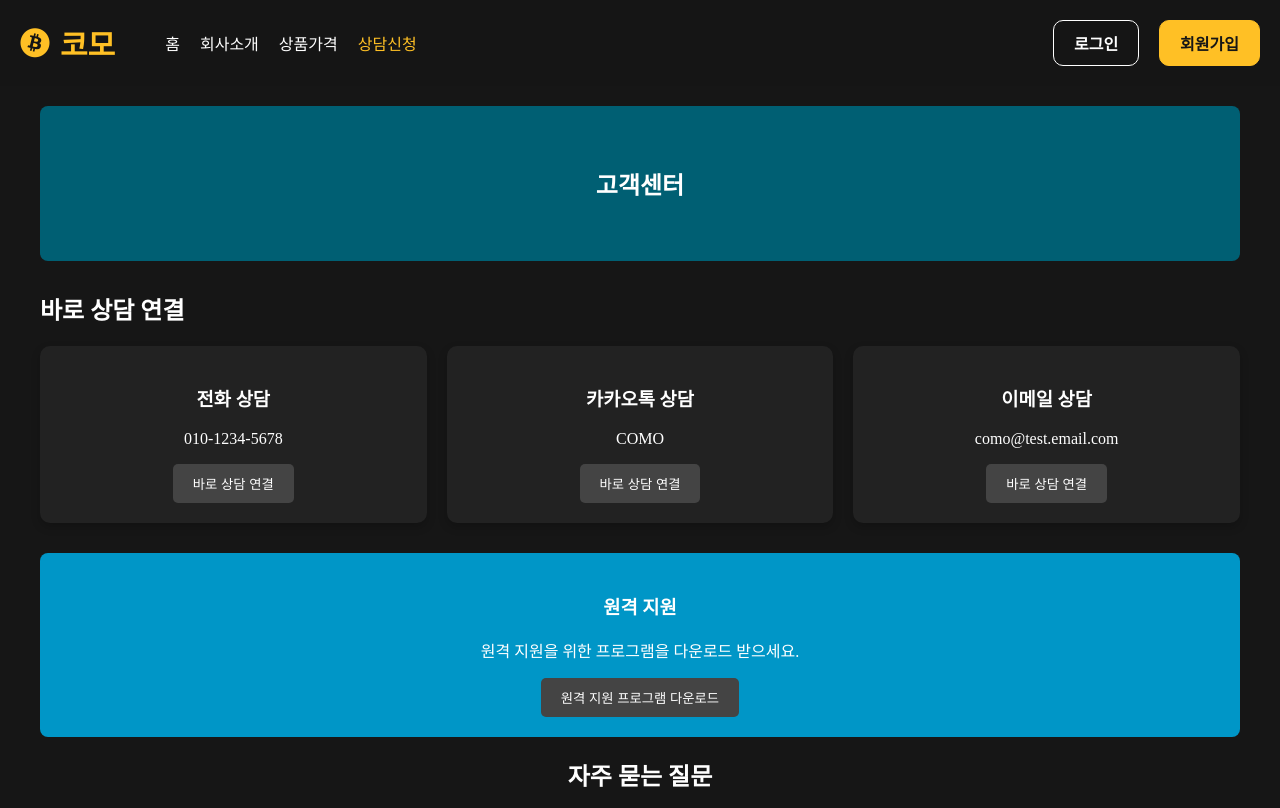
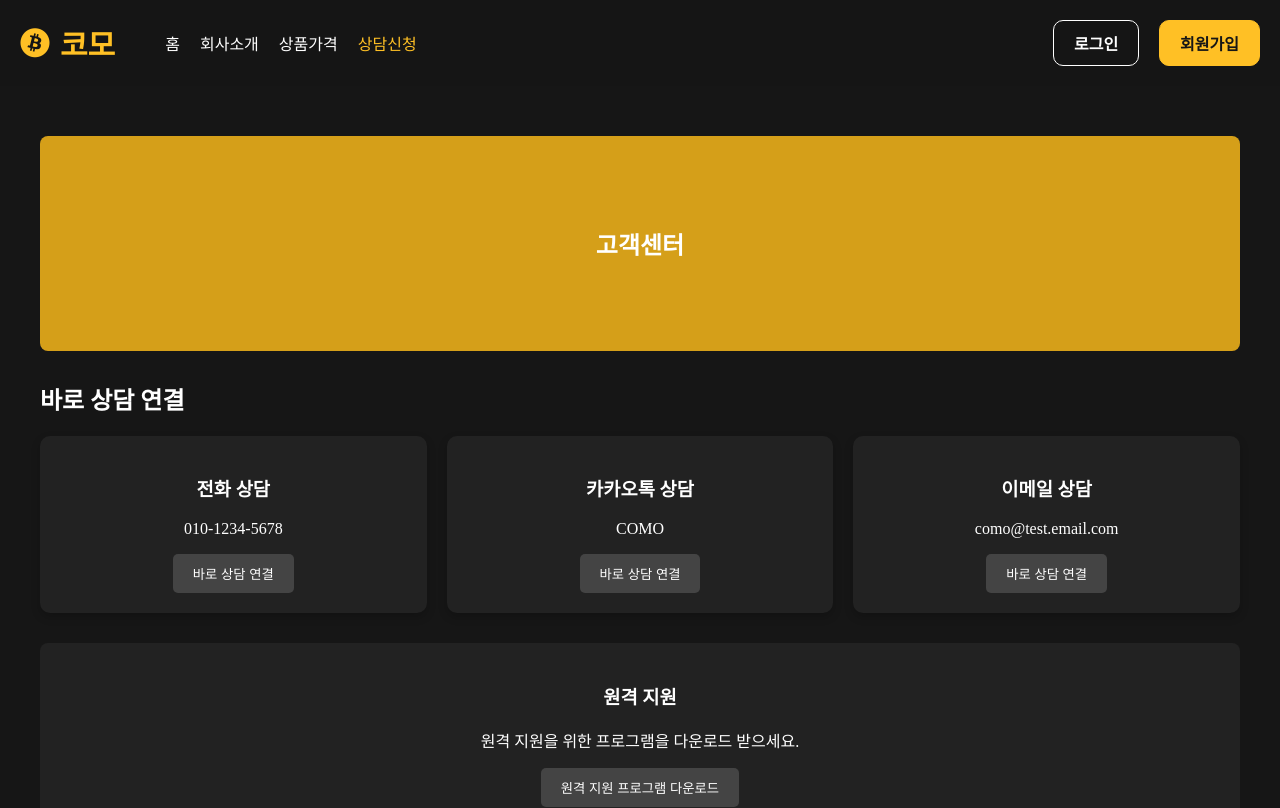
Before and after one commit to Ryugi62/como_website, a Vue app in the folder web/: page /counsel in a window 1280 px wide. Shown: the top 808 px of the page. Built offline with nearby package versions, Linux system fonts and the light colour scheme.

Commit message:
design : change counsel page banner background

```diff
--- a/web/src/views/CounselView.vue
+++ b/web/src/views/CounselView.vue
@@ -184,9 +184,10 @@ export default {
 }
 
 .section-banner {
-  background-color: #005f73;
+  background-color: #d59f19;
   text-align: center;
-  padding: 40px 0;
+  margin-top: 30px;
+  padding: 70px 0;
   border-radius: 8px;
   margin-bottom: 30px;
 }
@@ -216,7 +217,7 @@ export default {
 }
 
 .remote-support {
-  background-color: #0096c7;
+  background-color: #222;
   color: white;
   padding: 20px;
   border-radius: 8px;
```
